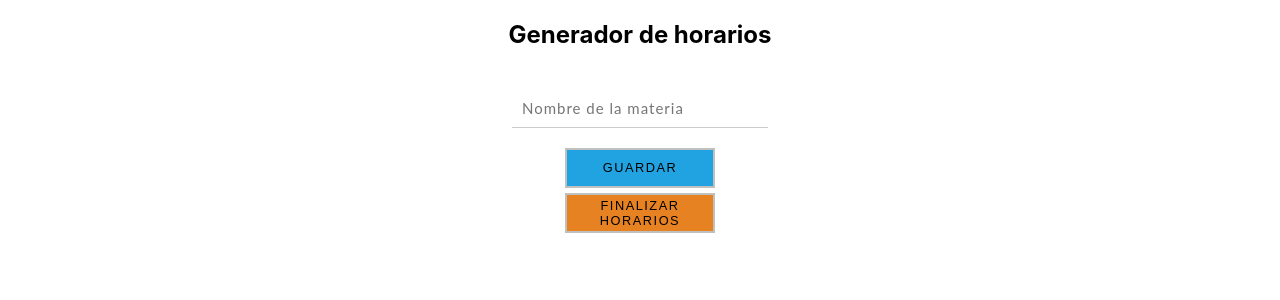
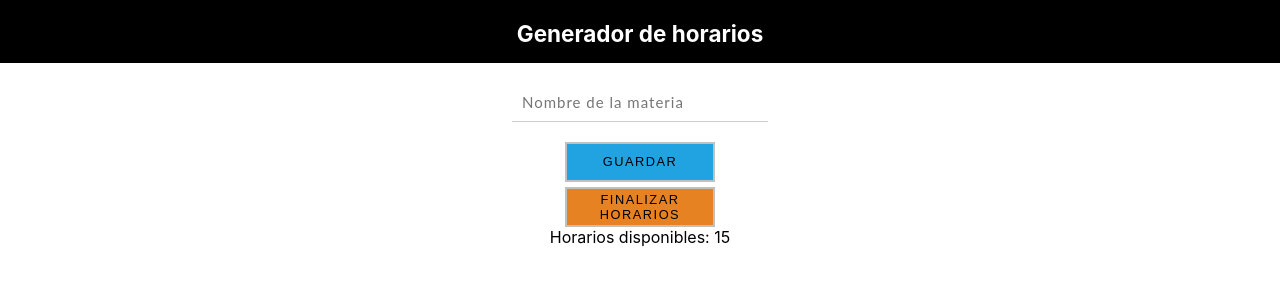
Before and after one commit to victorCS46/Schedule-Generator-React, a React (Create React App) app: page / in a window 1280 px wide. Shown: the top 300 px of the page. Built offline with nearby package versions, Linux system fonts and the light colour scheme.

Commit message:
Inserting header and a counter for schedules

```diff
--- a/src/App.css
+++ b/src/App.css
@@ -1,24 +1,21 @@
+/*Header*/
+
 .App {
   text-align: center;
 }
 
-.App-logo {
-  height: 40vmin;
+.header{
+  height: 60px;
+  color: white;
+  padding: 0.1%;
+  text-align: center;
+  background: #000;
+  color: white;
+  font-size: 15px;
 }
 
-.App-header {
-  background-color: #282c34;
-  min-height: 100vh;
-  display: flex;
-  flex-direction: column;
-  align-items: center;
-  justify-content: center;
-  font-size: calc(10px + 2vmin);
-  color: white;
-}
-
-.App-link {
-  color: #09d3ac;
+label{
+  margin: 40%;
 }
 
 /* Input */
--- a/src/App.js
+++ b/src/App.js
@@ -11,6 +11,7 @@ function App() {
   const [semana,setSemana] = useState([]);
   let [count,setCount] = useState(0);
   let [ite,setIte] = useState(0);
+  let [quan,setQuan] = useState(14);
   var len = Object.keys(semana).length;
 
   const handleChange = (e) => {
@@ -22,10 +23,12 @@ function App() {
   //Agregando materias con sus dias y horarios
   const handleSubmit =  (e) => {
     e.preventDefault();
+    setQuan(quan - 1);
     setIte(ite + 1);
     var hora = ['9:00am - 1:00pm','2:00pm - 6:00pm','6:00pm - 10:00pm'];
     var dias = ['Lunes','Martes','Miercoles','Jueves','Viernes'];
     setSemana(semana.concat([{dia:dias[count],materia:input,hora:hora[ite]}]));
+    document.getElementById("counter").innerHTML = "Horarios disponibles: "+quan;
     if (ite === 2) {
       setIte(0);
     }
@@ -44,19 +47,23 @@ function App() {
     }
     else if(len === 15) {
       document.getElementById("FormRead").style.display = 'none';
+      document.getElementById("counter").style.display = 'none';
       alert('Ya no hay mas horarios disponibles');
     }
   }
 
   const Ended = () =>{
     document.getElementById("FormRead").style.display = 'none';
+    document.getElementById("counter").style.display = 'none';
     alert('Estos son los horarios del aula');
   }
 
   //renderizando componentes
   return (
     <div className="App">
-      <h2>Generador de horarios</h2>
+      <div className="header">
+        <h2>Generador de horarios</h2>
+      </div>
         <form id="FormRead" name="FormRead"  method="post" onSubmit={handleSubmit}>
             <input onChange={handleChange} name="materia" className="effect-1" type="text" id="infield" placeholder="Nombre de la materia" value={input}/>
             <div className="div_btn" id="div_btn">
@@ -64,11 +71,12 @@ function App() {
                 <button type="button" className="button2" id="btnfin" onClick={Ended}>Finalizar Horarios</button>
             </div>
         </form>
-        {len >= 1  ? <Lunes data={semana}/>     : ''}
-        {len >= 4  ? <Martes data={semana}/>    : ''}
+        <label id="counter">Horarios disponibles: 15</label>
+        {len >= 1  ? <Lunes     data={semana}/> : ''}
+        {len >= 4  ? <Martes    data={semana}/> : ''}
         {len >= 7  ? <Miercoles data={semana}/> : ''}
-        {len >= 10 ? <Jueves data={semana}/>    : ''}
-        {len >= 13 ? <Viernes data={semana}/>   : ''}
+        {len >= 10 ? <Jueves    data={semana}/> : ''}
+        {len >= 13 ? <Viernes   data={semana}/> : ''}
         {len >= 15 ? console.log(semana) : console.log('nada')}
         {console.log('Cantidad de materias:',Object.keys(semana).length)}
         {console.log('count:',count)}
```
